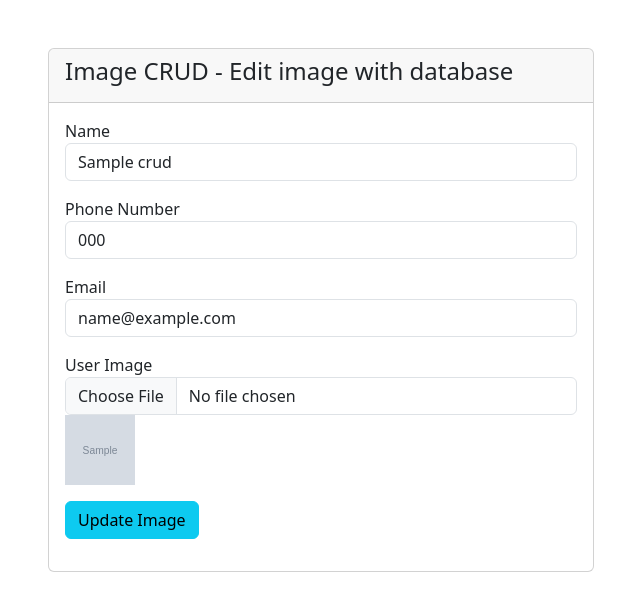
After one commit to syful2021/phpimageCRUD, a PHP site: page /edit.php?id=1 in a window 1280 px wide. The commit adds this page. Shown: the top 611 px of the page, without its empty margins (319-959 px from the left). Run offline with PHP 8.4, Linux system fonts and the light colour scheme; tables that the repository leaves empty or names only in its code hold one stand-in row (values such as "Sample post"); grey boxes marked "Sample" are stand-in pictures.

Commit message:
get data from database for Edit

```diff
--- a/code.php
+++ b/code.php
@@ -8,7 +8,7 @@ if(isset($_POST['save_image']))
 {
     $name = $_POST['name'];
     $phone = $_POST['phone'];
-    $email = $_POST['emailimage'];
+    $email = $_POST['email'];
     $image = $_FILES['image']['name'];
 
     if(file_exists("uploads/".$image = $_FILES['image']['name'] ))
--- /dev/null
+++ b/edit.php
@@ -0,0 +1,79 @@
+<?php include('includes/header.php') ?>
+
+<div class="container mt-5">
+    <div class="row justify-content-center">
+        <div class="col-md-6">
+
+            <?php
+            if (isset($_SESSION['status'])  && $_SESSION != '') {
+
+            ?>
+                <div class="alert alert-success alert-dismissible fade show" role="alert">
+                    <strong>Hey!</strong> <?php echo $_SESSION['status'];  ?>
+                    <button type="button" class="btn-close" data-bs-dismiss="alert" aria-label="Close"></button>
+                </div>
+
+            <?php
+                unset($_SESSION['status']);
+            }
+            ?>
+
+            <div class="card">
+                <div class="card-header">
+                    <h4>Image CRUD - Edit image with database</h4>
+                </div>
+                <div class="card-body">
+
+                    <?php
+
+                    $connection = mysqli_connect("localhost", "root", "", "php");
+                    $id = $_GET['id'];
+                    $fetch_image_query = "SELECT * FROM php_image_crud WHERE id='$id' ";
+                    $fetch_image_query_run = mysqli_query($connection, $fetch_image_query);
+
+                    if (mysqli_num_rows($fetch_image_query_run) > 0)
+                    {
+                        foreach ($fetch_image_query_run as $row) {
+                            // echo $row['id'];
+                    ?>
+                            <form action="code.php" method="POST" enctype="multipart/form-data">
+
+                                <div class="form-group  mb-3">
+                                    <label for="">Name</label>
+                                    <input type="text" name="name" value="<?php echo $row['name']; ?>" class="form-control" placeholder="Enter  name">
+                                </div>
+                                <div class="form-group mb-3">
+                                    <label for="">Phone Number</label>
+                                    <input type="number" name="phone" value="<?php echo $row['phone']; ?>" class="form-control" placeholder="Enter Mobile Number">
+                                </div>
+                                <div class="form-group  mb-3">
+                                    <label for="">Email</label>
+                                    <input type="email" name="email" value="<?php echo $row['email']; ?>" class="form-control" placeholder="Enter Email">
+                                </div>
+                                <div class="form-group  mb-3">
+                                    <label for="">User Image</label>
+                                    <input type="file" name="image" class="form-control">
+                                    <input type="hidden" name="image_old" value="<?php echo $row['image']; ?>" class="form-control">
+                                    <img src="<?php echo "uploads/" . $row['image']; ?>" width="70" height="70" alt="image">
+                                </div>
+                                <div class="form-group  mb-3">
+                                    <button type="submit" name="update_image" class="btn btn-info">Update Image</button>
+                                </div>
+                            </form>
+                    <?php
+                        }
+                    } else {
+                        echo "No data found";
+                    }
+
+                    ?>
+
+
+                </div>
+            </div>
+        </div>
+    </div>
+</div>
+
+
+<?php include('includes/footer.php') ?>
--- a/home.php
+++ b/home.php
@@ -17,6 +17,7 @@
                                 <th scope="col">Phone</th>
                                 <th scope="col">Email</th>
                                 <th scope="col">Image</th>
+                                <th scope="col">Edit</th>
                             </tr>
                         </thead>
                         <tbody>
@@ -36,6 +37,9 @@
                                         <td><?php echo $row['email']; ?></td>
                                         <td>
                                             <img src="<?php echo "uploads/" . $row['image']; ?>" width="70" height="70" alt="image">
+                                        </td>
+                                        <td class="text-center p-4">
+                                            <a href="edit.php?id=<?php echo $row['id']; ?>" class="btn btn-success "> Edit </a>
                                         </td>
                                     </tr>
                                 <?php
```
Also changed, not shown: uploads/Denim-weight.jpg (added).
